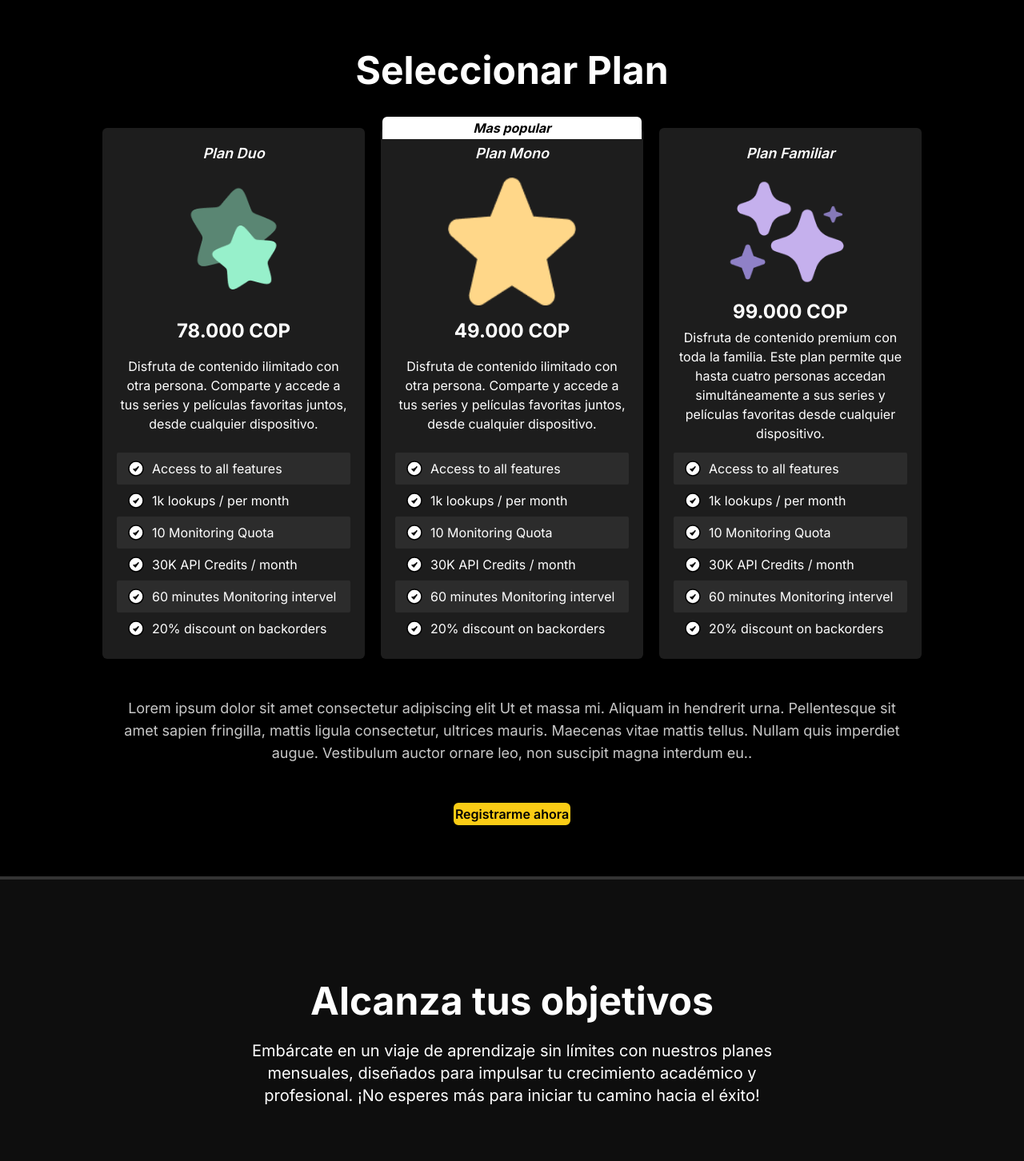
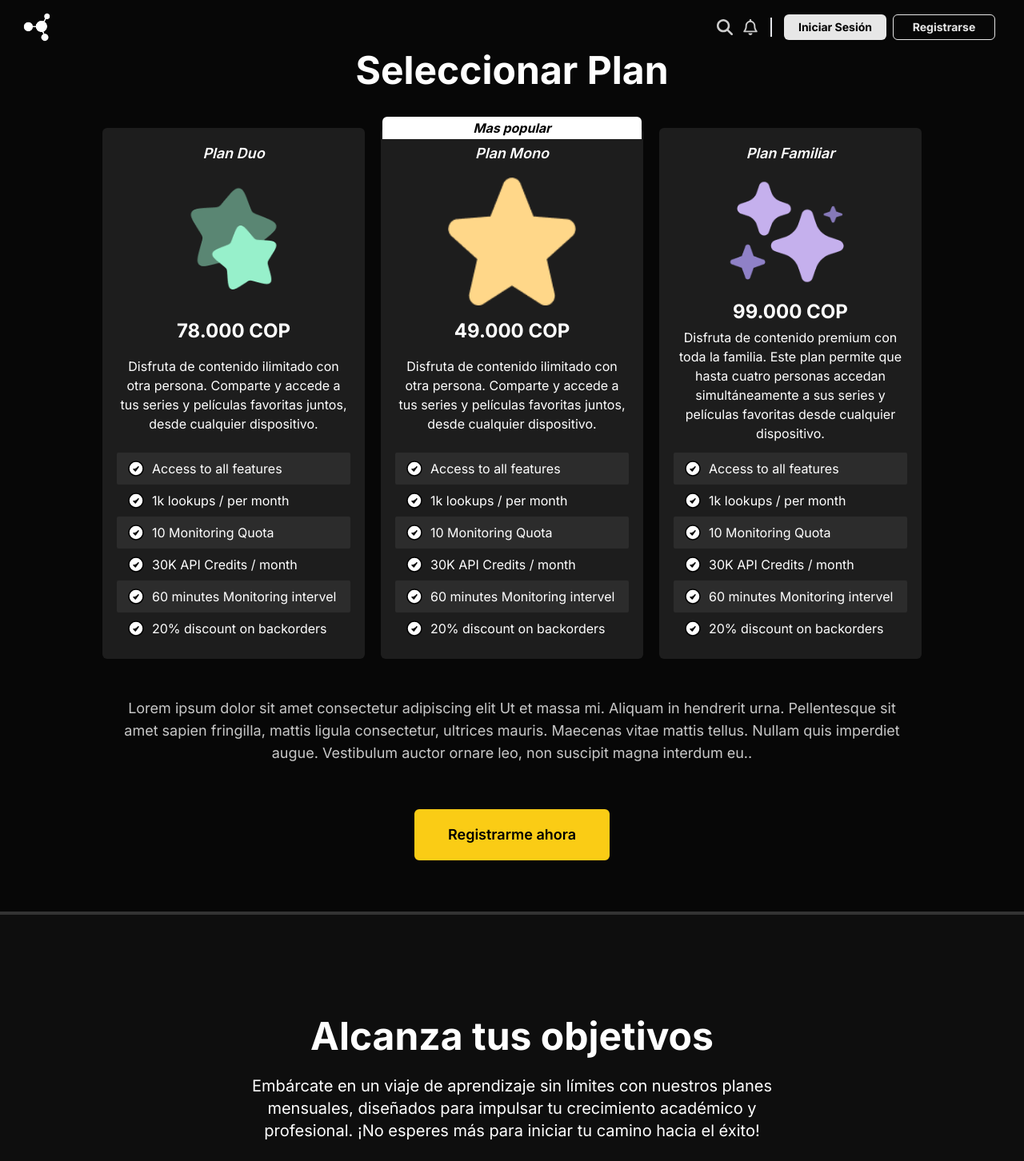
Before and after one commit to coachdesarrollo/steam-platform, a React (Vite) app in the folder frontend/: page /subcription in a window 1280 px wide. Shown: the top 1452 px of the page at 80% size. Built offline with nearby package versions, Linux system fonts and the light colour scheme.

Commit message:
agregando interaccion al menu hamburguesa

```diff
--- a/frontend/src/common/components/navbar/navbar.tsx
+++ b/frontend/src/common/components/navbar/navbar.tsx
@@ -6,24 +6,31 @@ import { useNavigate, Link } from "@tanstack/react-router";
 export function NavBar() {
   const navigate= useNavigate()
   const [isSearchVisible, setIsSearchVisible] = useState(false);
+  const [isMenuVisible, setIsMenuVisible] = useState(false);
 
   const toggleSearch = () => {
     setIsSearchVisible(!isSearchVisible);
   };
 
+  const toggleMenu = () => {
+    setIsMenuVisible(!isMenuVisible);
+  };
+
+
   return (
-    <nav className="bg-[#070707] flex justify-between px-2 max-lg:pr-5 items-center w-screen">
-      <section className="w-full flex flex-wrap items-center justify-start p-4 max-lg:pr-0">
-        <a href="#" className="flex items-center space-x-3 rtl:space-x-reverse px-5">
+    <nav className="fixed z-50 bg-[#070707] flex justify-between px-2 max-lg:px-5 items-center w-screen">
+      <section className="w-full flex flex-wrap items-center justify-start py-4 max-lg:pr-0">
+        <Link to="/" className="flex items-center space-x-3 rtl:space-x-reverse px-5 max-lg:px-0 max-lg:pr-2">
           <img src={lightlogo} className="h-9" alt="steam" />
-        </a>
+        </Link>
 
         {/* navbar options */}
-        <div className="hidden w-full md:block md:w-auto" id="navbar-multi-level">
-          <ul className="flex flex-col font-medium p-4 md:p-0 mt-4 border rounded-lg md:space-x-4 rtl:space-x-reverse md:flex-row md:mt-0 md:border-0 max-lg:text-sm">
+        {isMenuVisible && (
+          <div className="w-full md:block md:w-auto" id="navbar-multi-level">
+          <ul className="cursor-pointer flex flex-col font-medium p-4 md:p-0 mt-4 border rounded-lg md:space-x-4 rtl:space-x-reverse md:flex-row md:mt-0 md:border-0 max-[1061px]:text-sm max-[764px]:w-fit max-[764px]:fixed max-[764px]:left-auto max-[764px]:right-0 max-[764px]:bg-black max-[764px]:h-screen">
             <li>
               <Link to="/">
-                <span className="block py-2 px-3 text-white/90  md:bg-transparent md:p-0 hover:text-white hover:font-bold focus:border-b-2" aria-current="page">Inicio</span>
+                <span className="block py-2 px-3 text-white/90  md:bg-transparent md:p-0 hover:text-white hover:font-bold focus:border-b-2 " aria-current="page">Inicio</span>
               </Link>
             </li>
             <li>
@@ -32,16 +39,16 @@ export function NavBar() {
               </Link>
             </li>
             <li>
-              <a href="#" className="block py-2 px-3 text-white/90  md:bg-transparent md:p-0 hover:text-white hover:font-bold focus:border-b-2" aria-current="page">Destacados</a>
+              <span className="block py-2 px-3 text-white/90  md:bg-transparent md:p-0 hover:text-white hover:font-bold focus:border-b-2" aria-current="page">Destacados</span>
             </li>
             <li>
-              <a href="#" className="block py-2 px-3 text-white/90  md:bg-transparent md:p-0 hover:text-white hover:font-bold focus:border-b-2" aria-current="page">Categorías</a>
+              <span className="block py-2 px-3 text-white/90  md:bg-transparent md:p-0 hover:text-white hover:font-bold focus:border-b-2" aria-current="page">Categorías</span>
             </li>
             <li>
-              <a href="#" className="block py-2 px-3 text-white/90  md:bg-transparent md:p-0 hover:text-white hover:font-bold focus:border-b-2" aria-current="page">Mi lista</a>
+              <span className="block py-2 px-3 text-white/90  md:bg-transparent md:p-0 hover:text-white hover:font-bold focus:border-b-2" aria-current="page">Mi lista</span>
             </li>
           </ul>
-        </div>
+        </div>)}
       </section>
       {/* botones del lado derecho */}
       <section className="w-auto max-md:hidden flex items-center justify-end px-6 max-lg:px-0">
@@ -49,7 +56,7 @@ export function NavBar() {
         <div className="flex items-center mx-2">
           {isSearchVisible && (
             <input
-              className="mx-2 p-1 rounded-md w-52 bg-[#00000051] border border-white/90 text-white/90"
+              className="mx-2 p-1 rounded-md w-52 bg-[#00000051] border border-white/90 text-white/90 max-[1185px]:w-32"
               type="text"
               placeholder="Buscar"
             />
@@ -72,7 +79,7 @@ export function NavBar() {
         </div>
       </section>
       {/* botón de hamburguesa para dispositivos pequeños */}
-      <button data-collapse-toggle="navbar-multi-level" type="button"
+      <button onClick={toggleMenu} data-collapse-toggle="navbar-multi-level" type="button"
         className="inline-flex flex-wrap items-center p-2 w-10 h-10 justify-center text-sm text-white/80 rounded-lg md:hidden hover:bg-[#272727] focus:outline-none focus:ring-1 focus:ring-gray-400"
         aria-controls="navbar-multi-level" aria-expanded="false">
         <span className="sr-only">Open main menu</span>
--- a/frontend/src/pages/components/header/index.tsx
+++ b/frontend/src/pages/components/header/index.tsx
@@ -1,6 +1,5 @@
 import { Hero } from "./hero";
 import { LandNavBar } from "./landnavbar";
-// import { NavBar } from "../../../common/components/navbar/navbar"
 
 export function Header() {
   return (
@@ -8,7 +7,6 @@ export function Header() {
       className={`relative h-screen animate-scale border-b-4 border-y-zinc-800 bg-black/70 bg-banner-hero bg-cover bg-center bg-no-repeat bg-blend-multiply [animation-range:exit] [animation-timeline:view()]`}
     >
       <header className="relative z-10 flex h-full flex-col justify-between">
-        {/* <NavBar/>  */}
         <LandNavBar />
         <Hero />
       </header>
--- a/frontend/src/pages/register/_layout.tsx
+++ b/frontend/src/pages/register/_layout.tsx
@@ -1,4 +1,5 @@
 import { createFileRoute, Outlet } from "@tanstack/react-router";
+// import { NavBar } from "@common/components/navbar/navbar";
 
 export const Route = createFileRoute("/register/_layout")({
   component: RegisterLayout,
@@ -7,6 +8,7 @@ export const Route = createFileRoute("/register/_layout")({
 export function RegisterLayout() {
   return (
     <main className="grid h-screen place-content-center bg-black/70 bg-banner-hero bg-cover bg-center bg-no-repeat bg-blend-multiply">
+      {/* <NavBar></NavBar> */}
       <Outlet />
     </main>
   );
--- a/frontend/src/pages/subcription/index.tsx
+++ b/frontend/src/pages/subcription/index.tsx
@@ -1,11 +1,11 @@
 import { Button } from "@/common/components/buttons";
 import { CheckIcon } from "@/common/components/icons";
-import { ButtonSize, ButtonTheme } from "@/common/config/themes/button";
 import { goals, subcriptions } from "@/common/services/data";
 
 import { createFileRoute, useNavigate } from "@tanstack/react-router";
 
 import { Faq } from "../components/faq";
+import { NavBar } from "@common/components/navbar/navbar";
 
 import giftBox2 from "/assets/gift-box-party-2.png";
 import giftBox from "/assets/gift-box-party.png";
@@ -19,7 +19,8 @@ function Subcription() {
 
   return (
     <main className="grid gap-0 text-white">
-      <header className="grid gap-12 bg-black py-16 max-lg:px-12 lg:px-32">
+      <NavBar/>
+      <header className="grid gap-12 bg-[#070707] py-16 max-lg:px-12 lg:px-32">
         <h2 className="text-center text-5xl font-bold">Seleccionar Plan</h2>
 
         <section className="flex flex-wrap gap-5 max-md:gap-7">
@@ -70,9 +71,8 @@ function Subcription() {
         </p>
 
         <Button
-          className="w-max justify-self-center"
-          size={ButtonSize.Medium}
-          theme={ButtonTheme.Gold}
+          className="w-max mt-2 justify-self-center"
+
           onClick={() => navigate({ to: "/register/personal-info" })}
         >
           Registrarme ahora
@@ -81,7 +81,7 @@ function Subcription() {
 
       <hr className="border-2 border-[#333333]" />
 
-      <section className="grid w-full gap-16 bg-[#0E0E0E] py-32 max-lg:px-12 lg:px-32">
+      <section className="grid w-full gap-16 bg-[#0E0E0E] py-32 max-lg:px-5 max-lg:py-10 lg:px-32">
         <hgroup className="grid gap-6">
           <h2 className="text-center text-5xl font-bold">Alcanza tus objetivos</h2>
           <p className="w-[70%] justify-self-center text-center text-xl max-md:w-full">
@@ -91,7 +91,7 @@ function Subcription() {
           </p>
         </hgroup>
 
-        <article className="grid gap-12 max-sm:px-4 md:px-6 lg:grid-flow-col">
+        <article className="grid gap-12 max-sm:px-4 md:px-6 lg:grid-flow-col max-lg:gap-3">
           {goals.map((goal) => (
             <hgroup
               key={goal.description}
@@ -106,11 +106,11 @@ function Subcription() {
 
       <hr className="border-2 border-[#333333]" />
 
-      <section className="relative z-20 grid w-full place-content-center gap-14 p-8 py-32 max-sm:bg-[#070707]">
-        <div className="absolute bottom-0 right-0 -z-20">
+      <section className="relative z-20 grid w-full place-content-center gap-14 p-8 py-32 max-sm:bg-[#070707] max-lg:px-5 max-lg:py-20 ">
+        <div className="absolute bottom-0 right-0 -z-20 ">
           <img alt="gift box party" className="w-70 max-lg:w-56" src={giftBox} />
         </div>
-        <div className="absolute left-4 top-0 -z-10">
+        <div className="absolute left-4 top-0 -z-10 max-lg:-left-2">
           <img alt="gift box party" className="w-96 max-lg:w-64 max-sm:w-52" src={giftBox2} />
         </div>
         <hgroup className="grid gap-6 text-pretty text-center">
@@ -133,7 +133,7 @@ function Subcription() {
           </button>
         </div>
       </section>
-      <section className="h-auto border-y-2 border-[#333333] bg-[#0E0E0E]">
+      <section className="h-auto border-y-2 border-[#333333] bg-[#0E0E0E] max-lg:py-0">
         <Faq />
       </section>
     </main>
```
Also changed, not shown: frontend/src/common/components/navbar/search.tsx (added).
